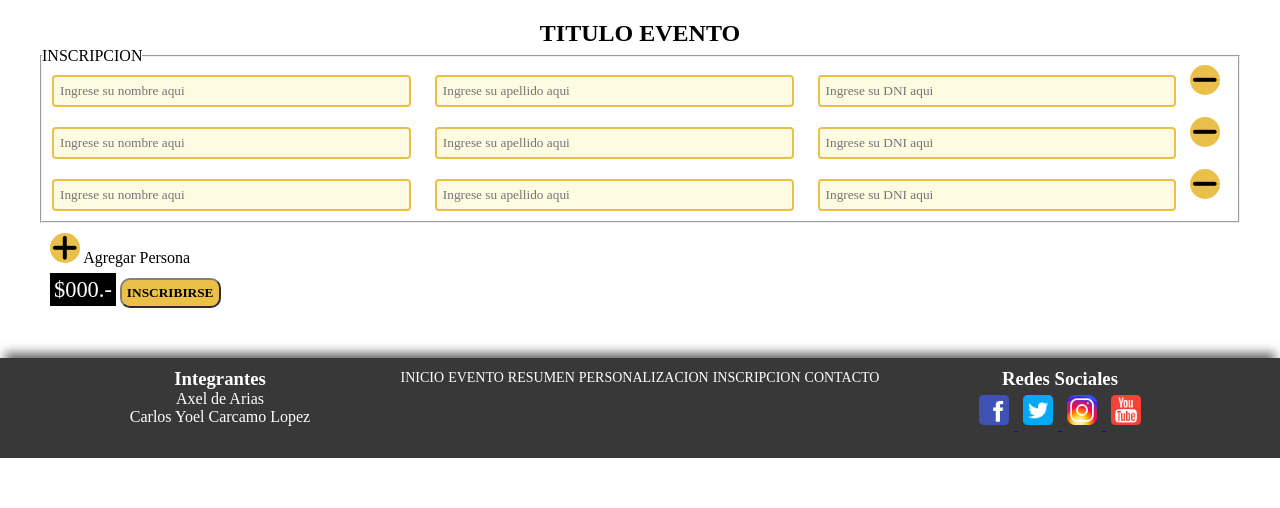
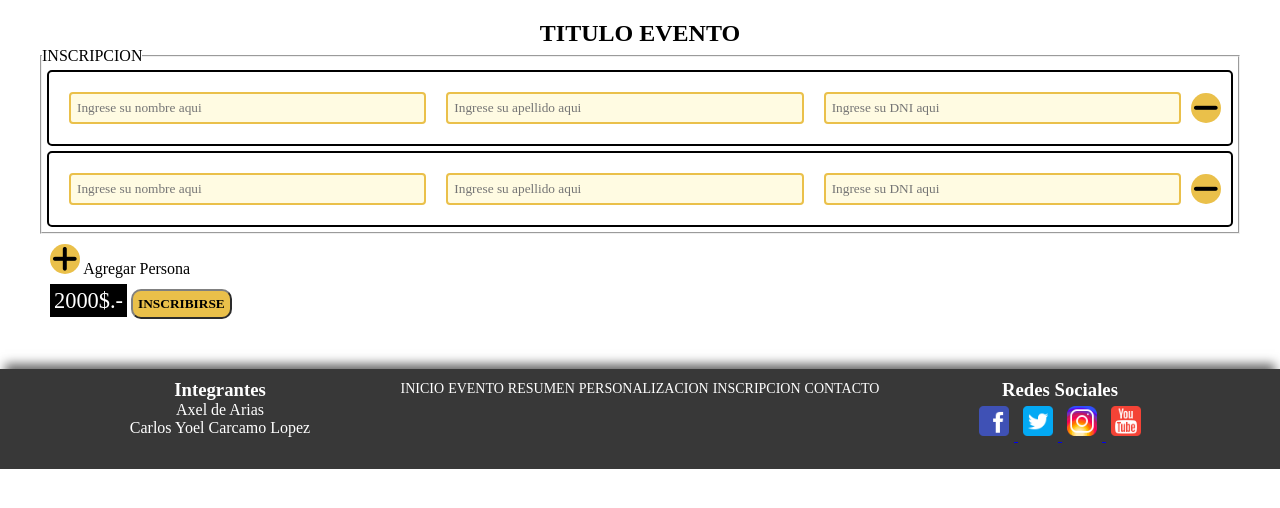
Before and after one commit to Chinooyoel/TP-ProgramacionWeb, a PHP site: page /inscripcion.html in a window 1280 px wide. Shown: the part 123-631 px from the top of the page. Run offline with PHP 8.4, Linux system fonts and the light colour scheme.

Commit message:
pantalla de inscripción

```diff
--- a/estilos/estilosinscripcion.css
+++ b/estilos/estilosinscripcion.css
@@ -1,6 +1,6 @@
-.celdas  input{
-    width: 30%;
-    margin: 10px;
+#ingresar_per > ul{
+    margin :auto;
+    padding: 10px;
 }
 
 .boton_redondo{
@@ -21,14 +21,65 @@
 form > div{
     margin:10px;
 }
+.celdas{
+    border: 2px solid black;
+    border-radius: 5px;
+    margin:5px;
+    display:flex;
+    flex-direction: row;
+    align-content: center;
+    align-items: center;
+    justify-content: inherit;
+    padding:10px 10px 10px 10px;
 
-@media (max-width: 480px){
+}
+.celdas input{
+   margin:10px;
+}
+  /* Modal  */
+.modal {
+    display: none; /* Hidden by default */
+    position: fixed; /* Stay in place */
+    z-index: 2; /* Sit on top */
+    padding-top: 100px; /* Location of the box */
+    left: 0;
+    top: 0;
+    width: 100%; /* Full width */
+    height: 100%; /* Full height */
+    overflow: auto; /* Enable scroll if needed */
+    background-color: rgb(0,0,0); /* Fallback color */
+    background-color: rgba(0,0,0,0.4); /* Black w/ opacity */
+  }
+
+/* Modal Content */
+.modal-content {
+background-color: #fefefe;
+margin: auto;
+padding: 20px;
+border: 1px solid #888;
+width: 80%;
+}
+
+/* The Close Button */
+.close {
+color: #aaaaaa;
+float: right;
+font-size: 28px;
+font-weight: bold;
+}
+
+.close:hover,
+.close:focus {
+color: #000;
+text-decoration: none;
+cursor: pointer;
+}
+@media (max-width: 810px){
     .celdas{
-        border: 2px solid black;
-        border-radius: 5px;
-        margin:5px;
+        flex-wrap: wrap;
+        flex-direction: column;
     }
     .celdas input{
-        width: 80%;
+        width: 100%;
     }
 }
--- a/inscripcion.html
+++ b/inscripcion.html
@@ -10,6 +10,8 @@
     <link href="./estilos/header-footer-fondo.css" rel="stylesheet">
     <link href="./estilos/estilosinscripcion.css" rel="stylesheet">
     <link rel="icon" href="./imgs/logo.ico">
+    <script src ="./js/jquery-3.4.1.min.js"></script>
+    <script src ="./js/inscripcion.js"></script>
 
 </head>
 
@@ -47,38 +49,43 @@
       <a class="boton imagen_prin" href="#nav"><img src="./imgs/menu-icon.png"></a>
   </div>
     <!---------------------------------------FIN NAV------------------------------------------------->
+    <div id="myModal" class="modal">
 
+        <!-- Modal -->
+        <div class="modal-content">
+        <h1>Personas Inscriptas</h1>
+        <div id ="ingresar_per">
+
+        </div>
+
+      </div>
+    </div>
     <section class="seccion_inscripcion contenedor">
         <h2>TITULO EVENTO</h2>
         <form>
             <fieldset>
                 <legend>INSCRIPCION</legend>
-                <div class="celdas">
+                <div class="celdas" >
                     <input type="text" placeholder="Ingrese su nombre aqui">
                     <input type="text" placeholder="Ingrese su apellido aqui">
                     <input type="text" placeholder="Ingrese su DNI aqui">
-                    <img src="imgs/iconomenos.png" class="boton_redondo">
+                    <img src="imgs/iconomenos.png" class="eliminar boton_redondo">
                 </div>
                 <div class="celdas">
                     <input type="text" placeholder="Ingrese su nombre aqui">
                     <input type="text" placeholder="Ingrese su apellido aqui">
                     <input type="text" placeholder="Ingrese su DNI aqui">
-                    <img src="imgs/iconomenos.png" class="boton_redondo">
+                    <img src="imgs/iconomenos.png" class="eliminar boton_redondo">
                 </div>
-                <div class="celdas">
-                    <input type="text" placeholder="Ingrese su nombre aqui">
-                    <input type="text" placeholder="Ingrese su apellido aqui">
-                    <input type="text" placeholder="Ingrese su DNI aqui">
-                    <img src="imgs/iconomenos.png" class="boton_redondo">
-                </div>
+
             </fieldset>
             <div>
-                <img src="imgs/iconosuma.png" class="boton_redondo">
+                <img src="imgs/iconosuma.png" id ="agregar" class="boton_redondo">
                 <span>Agregar Persona</span>
             </div>
             <div>
-                <span id="valor_total">$000.-</span>
-                <button>INSCRIBIRSE</button>
+                <span id="valor_total"></span>
+                <input type="submit"  id="insc" value="INSCRIBIRSE">
             </div>
         </form>
 
```
Also changed, not shown: js/inscripcion.js (added, +83 -0 lines).
